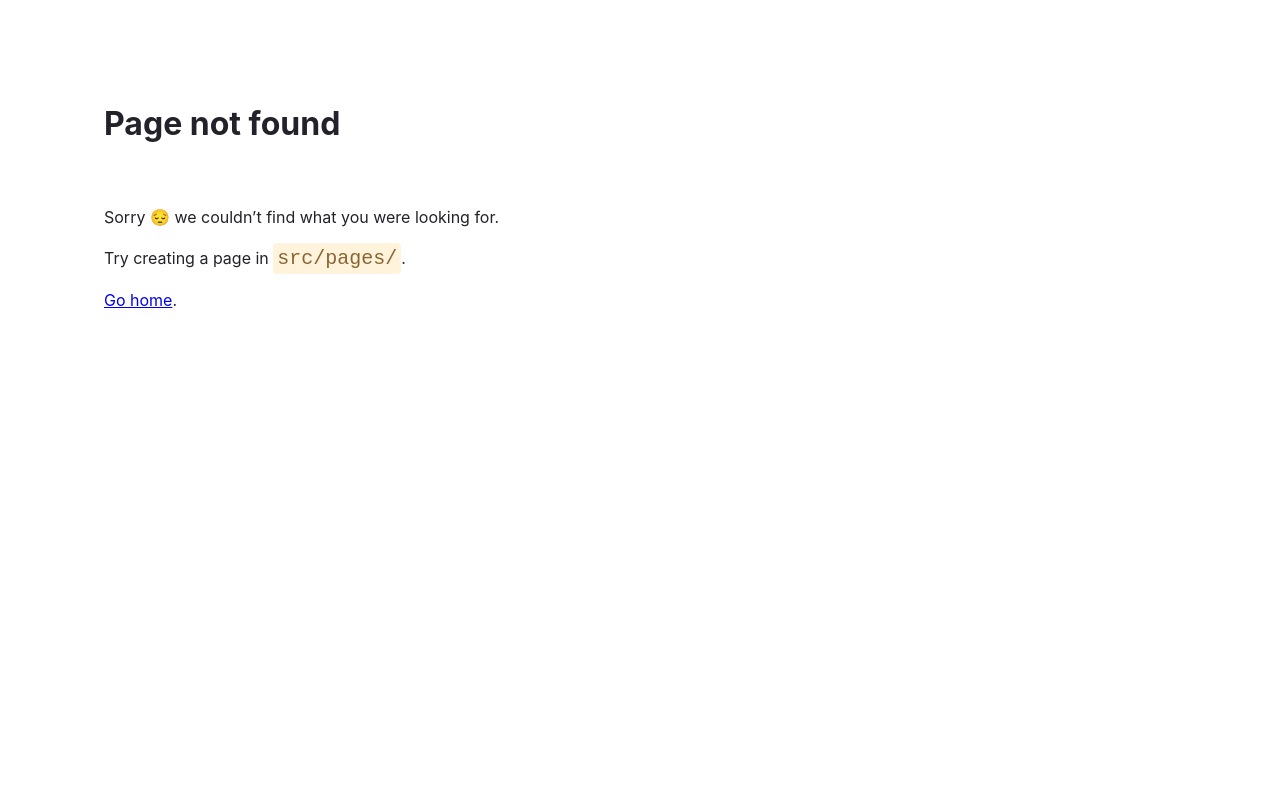
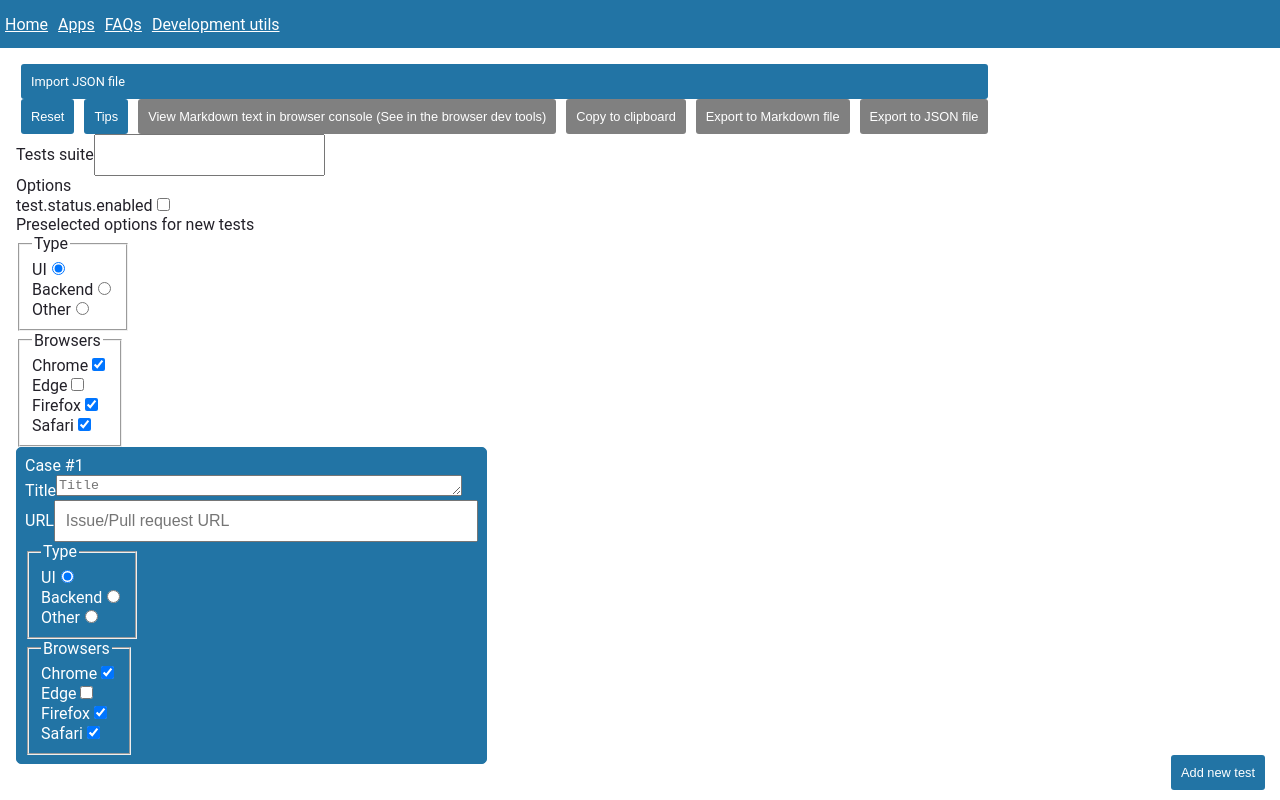
Before and after one commit to Desvelao/wazuh-faqs, a Gatsby site: page /dev-utils/tests-report-template in a window 1280 px wide. Before the commit this address had no page. Built offline with nearby package versions, Linux system fonts and the light colour scheme; Gatsby itself is replaced by a stand-in of ours.

Commit message:
feat: rename test_report_template to test-report-tempalte

```diff
--- a/src/pages/dev_utils/index.js
+++ b/src/pages/dev-utils/index.js
@@ -1,12 +1,12 @@
 import * as React from "react"
-import { Link, navigate } from "gatsby"
+import { navigate } from "gatsby"
 import { Layout, Card } from "../../components"
 
 const links = [
     {
         label: "Tests report template",
         description: "Generate a template in Markdown to report the manual testing of UI/backend tests related to the development of Wazuh plugins for Kibana, Wazuh dashboard or Splunk.",
-        path: "tests_report_template"
+        path: "tests-report-template"
     }
 ]
 
--- a/src/pages/dev_utils/tests_report_template.js
+++ b/src/pages/dev-utils/tests-report-template.js
@@ -1,7 +1,7 @@
 import * as React from "react"
 import { Button, Callout, Flyout, Input, Layout } from "../../components"
 import { copyToClipboard, downloadAsFile } from "../../utils"
-import "./tests_report_template.css"
+import "./tests-report-template.css"
 
 const defaultBrowsers = ["Chrome", "Edge", "Firefox", "Safari"]
 const preselectedBrowsers = ["Chrome", "Firefox", "Safari"]
@@ -59,7 +59,7 @@ const issueResultEmoji = {
 }
 
 const initialState = {
-    globalTestSuite: "Wazuh dashboard",
+    globalTestSuite: "",
     globalBrowsers: [...preselectedBrowsers],
     options: { ["test.status.enabled"]: false},
     tests: [{...defaultTest, browsers: [...preselectedBrowsers]}],
@@ -82,6 +82,12 @@ const pageTips = [
     {
         type: "info",
         message: <>
+            <strong>Info:</strong> <code>suite</code> URL parameter can be used to set the suite title. Example: suite=Wazuh dashboard
+        </>
+    },
+    {
+        type: "info",
+        message: <>
             <strong>Info:</strong> <code>browsers</code> URL parameter can be used to set the preselected browsers for new tests. Allowed values: {defaultBrowsers.map(defaultBrowser => defaultBrowser.toLowerCase()). join(', ')}. Multiple browsers can be defined using the , separator.
             Example: browsers=chrome,firefox
         </>
@@ -92,7 +98,15 @@ const pageTips = [
             <strong>Info:</strong> <code>type</code> URL parameter can be used to set the preselected type for new tests. Allowed values: {defaultTestTypes.map(({value}) => value). join(', ')}.
             Example: type=backend
         </>
+    },
+    {
+        type: "info",
+        message: <>
+            <strong>Info:</strong> <code>option-test-result-enabled</code> URL parameter can be used to set the test-result-enabled option. Example: option-test-result-enabled=true
+        </>
     }
+
+
 ]
 
 export default function TestReportTemplate({ location }) {
@@ -104,7 +118,7 @@ export default function TestReportTemplate({ location }) {
     const [flyoutOpened, setFlyoutOpened] = React.useState(false)
 
     React.useEffect(() => {
-        setStateFromURLParameters(location, {globalBrowsers: setGlobalBrowsers, testType: setTestType, tests: setTests, options: setOptions}, {type: initialState.type, browsers: [...initialState.globalBrowsers]})
+        setStateFromURLParameters(location, {testSuite: setPluginPlatform, globalBrowsers: setGlobalBrowsers, testType: setTestType, tests: setTests, options: setOptions}, {type: initialState.type, browsers: [...initialState.globalBrowsers]})
     },[])
 
     const addNewTestToForm = () => setTests([...tests, createNewTestCase({type: testType, browsers: [...globalBrowsers]})])
@@ -197,6 +211,12 @@ export default function TestReportTemplate({ location }) {
 
     const disabledExportButtons = !tests.every(({title}) => title)
 
+    const getExportedFilename = (extension) => {
+        const dateString = new Date().toISOString(); // "2023-10-20T06:56:12.313Z"
+        const filename = dateString.replace(/[:]/g, '-').replace(/.\d{3}Z$/,'').replace(/T/g, '_');
+        return `${globalTestSuite ? `${globalTestSuite.toLowerCase().replace(/[\s]/g,"")}_` : ''}${filename}${extension}`;
+    }
+
     return (
       <Layout>
         {flyoutOpened && (
@@ -277,7 +297,7 @@ export default function TestReportTemplate({ location }) {
                 <span className="mx-xs">
                     <Button
                         disabled={disabledExportButtons}
-                        onClick={() => downloadAsFile(generatedText, "text/plain", "tests.md")}
+                        onClick={() => downloadAsFile(generatedText, "text/plain", getExportedFilename(".md"))}
                     >
                         Export to Markdown file
                     </Button>
@@ -285,7 +305,7 @@ export default function TestReportTemplate({ location }) {
                 <span className="mx-xs">
                     <Button
                         disabled={disabledExportButtons}
-                        onClick={() => downloadAsFile(JSON.stringify({globalTestSuite, options, tests}, null, 2), "application/json", "tests.json")}
+                        onClick={() => downloadAsFile(JSON.stringify({globalTestSuite, options, tests}, null, 2), "application/json", getExportedFilename(".json"))}
                     >
                         Export to JSON file
                     </Button>
@@ -442,9 +462,7 @@ function main({globalTestSuite, tests, options}){
         return [...browsersSet].sort()
     })(uiTests)
 
-    return `# ${globalTestSuite}
-
-Legend:
+    return `${globalTestSuite ? `# ${globalTestSuite}\n\n` : ''}Legend:
 ${testResults.map(({emoji_markdown, value}) => `${emoji_markdown}: ${value}`).join('\n')}
 
 ${uiTests.length ? `## UI
@@ -499,9 +517,12 @@ ${otherTests.map(({ title, url, results }) => {
 }
 
 function setStateFromURLParameters(location, setters, defaults){
-    const [globalBrowsersParam, testTypeParam, optionsTestResultEnabled]  = getParametersFromURL(location, ["browsers", "type", "option-test-result-enabled"])
+    const [suiteParam, globalBrowsersParam, testTypeParam, optionsTestResultEnabled]  = getParametersFromURL(location, ["suite", "browsers", "type", "option-test-result-enabled"])
 
     let customBrowsers, customType
+    if(suiteParam){
+        setters.testSuite(suiteParam);
+    }
     if(globalBrowsersParam){
         const selectedGlobalBrowsers = transformGlobalBrowsersParameter(globalBrowsersParam)
         if(globalBrowsersParam.length){
--- a/src/pages/index.js
+++ b/src/pages/index.js
@@ -217,7 +217,7 @@ export default function HomePage() {
             </ul>
           </li>
           <li>How to solve some <Link to="/faqs">FAQs</Link> that users could ask</li>
-          <li>Some <Link to="/dev_utils">development utility</Link> that me and the co-workers could use
+          <li>Some <Link to="/dev-utils">development utility</Link> that me and the co-workers could use
             <ul>
               <li>generator of templates for manual tests (used for pull requests or releases)</li>
             </ul>
--- a/src/utils/index.js
+++ b/src/utils/index.js
@@ -38,3 +38,9 @@ export const classNames = (names) =>
     })
     .map(([key]) => key)
     .join(" ")
+
+
+export function getParametersFromURL(location, parameters){
+  const urlParameters = new URLSearchParams(location.search)
+  return parameters.map((parameter) => urlParameters.get(parameter))
+}
```
Also changed, not shown: src/pages/dev-utils/tests-report-template.css (renamed from src/pages/dev_utils/tests_report_template.css).
